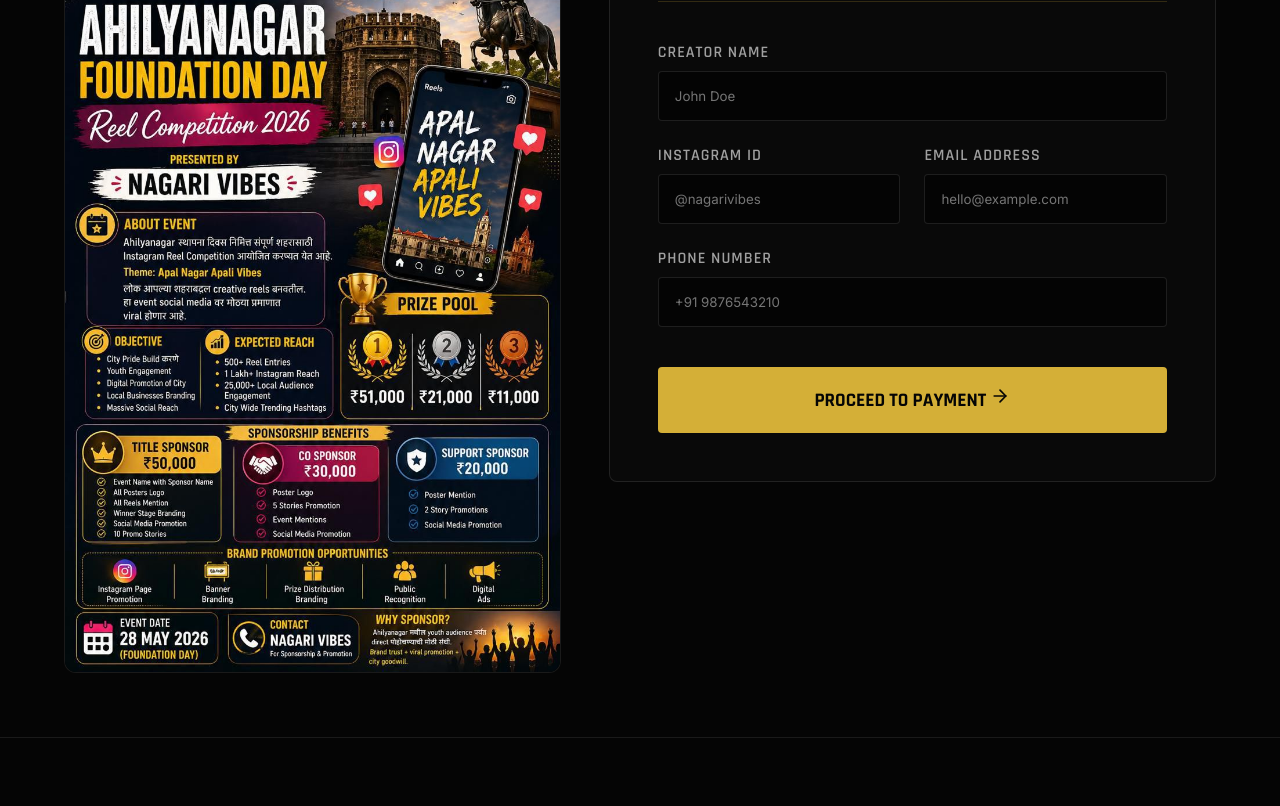
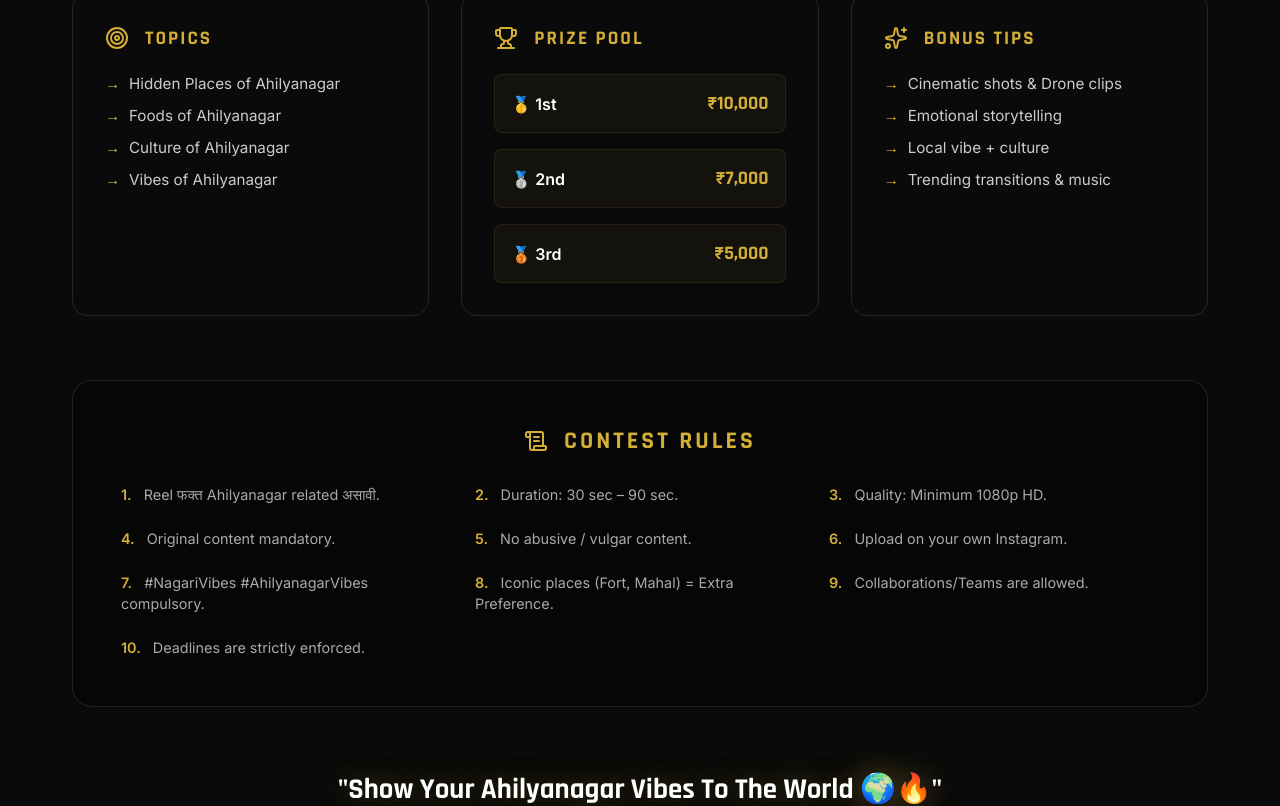
Before and after one commit to nagari-vibes/NagariVibes, a Next.js app: page /reels-competition in a window 1280 px wide. Shown: the part 420-1226 px from the top of the page. Built offline with nearby package versions, Linux system fonts and the light colour scheme; a web font is replaced by a local one.

Commit message:
UI: Add contest rules, prize pool, and topics to reels competition page

```diff
--- a/src/app/reels-competition/Competition.module.css
+++ b/src/app/reels-competition/Competition.module.css
@@ -404,3 +404,166 @@
   from { opacity: 0; transform: scale(0.9) translateY(20px); }
   to { opacity: 1; transform: scale(1) translateY(0); }
 }
+
+.contestOverview {
+  padding: 4rem 0;
+  background: rgba(255, 255, 255, 0.02);
+  border-top: 1px solid var(--glass-border);
+  border-bottom: 1px solid var(--glass-border);
+  margin-bottom: 4rem;
+}
+
+.infoGrid {
+  display: grid;
+  grid-template-columns: repeat(auto-fit, minmax(300px, 1fr));
+  gap: 2rem;
+  margin-bottom: 4rem;
+}
+
+.infoCard {
+  background: #0a0a0a;
+  padding: 2rem;
+  border-radius: 16px;
+  border: 1px solid var(--glass-border);
+  transition: transform 0.3s ease;
+}
+
+.infoCard:hover {
+  transform: translateY(-5px);
+  border-color: var(--primary);
+}
+
+.cardHeader {
+  display: flex;
+  align-items: center;
+  gap: 1rem;
+  margin-bottom: 1.5rem;
+  color: var(--primary);
+}
+
+.cardIcon {
+  width: 24px;
+  height: 24px;
+}
+
+.cardHeader h3 {
+  font-family: var(--font-heading);
+  font-size: 1.2rem;
+  letter-spacing: 2px;
+  margin: 0;
+}
+
+.topicList, .tipsList {
+  list-style: none;
+  padding: 0;
+  margin: 0;
+}
+
+.topicList li, .tipsList li {
+  color: #ccc;
+  margin-bottom: 0.8rem;
+  padding-left: 1.5rem;
+  position: relative;
+  font-size: 0.95rem;
+}
+
+.topicList li::before, .tipsList li::before {
+  content: "→";
+  position: absolute;
+  left: 0;
+  color: var(--primary);
+}
+
+.prizes {
+  display: flex;
+  flex-direction: column;
+  gap: 1rem;
+}
+
+.prizeItem {
+  display: flex;
+  justify-content: space-between;
+  align-items: center;
+  background: rgba(212, 175, 55, 0.05);
+  padding: 1rem;
+  border-radius: 8px;
+  border: 1px solid rgba(212, 175, 55, 0.1);
+}
+
+.rank {
+  font-weight: bold;
+  color: #fff;
+}
+
+.amount {
+  font-family: var(--font-heading);
+  color: var(--primary);
+  font-weight: 800;
+  font-size: 1.2rem;
+}
+
+.rulesSection {
+  background: rgba(0, 0, 0, 0.3);
+  padding: 3rem;
+  border-radius: 20px;
+  border: 1px solid var(--glass-border);
+}
+
+.rulesHeader {
+  display: flex;
+  align-items: center;
+  gap: 1rem;
+  margin-bottom: 2rem;
+  justify-content: center;
+  color: var(--primary);
+}
+
+.rulesHeader h2 {
+  font-family: var(--font-heading);
+  font-size: 1.5rem;
+  letter-spacing: 3px;
+  margin: 0;
+}
+
+.rulesGrid {
+  display: grid;
+  grid-template-columns: repeat(auto-fit, minmax(280px, 1fr));
+  gap: 1.5rem;
+}
+
+.rule {
+  color: #aaa;
+  font-size: 0.9rem;
+  line-height: 1.4;
+}
+
+.rule span {
+  color: var(--primary);
+  font-weight: bold;
+  margin-right: 0.5rem;
+}
+
+.finalCta {
+  margin-top: 4rem;
+  text-align: center;
+  font-family: var(--font-heading);
+  font-size: 1.8rem;
+  font-weight: 800;
+  color: #fff;
+  text-shadow: 0 0 30px var(--primary-glow);
+  padding: 0 1rem;
+}
+
+@media (max-width: 768px) {
+  .finalCta {
+    font-size: 1.2rem;
+  }
+
+  .rulesSection {
+    padding: 1.5rem;
+  }
+
+  .contestOverview {
+    padding: 2rem 0;
+  }
+}
--- a/src/app/reels-competition/page.tsx
+++ b/src/app/reels-competition/page.tsx
@@ -1,7 +1,7 @@
 'use client';
 
 import { useState } from 'react';
-import { Upload, CheckCircle, AlertCircle, Video, ArrowRight, CreditCard, QrCode } from 'lucide-react';
+import { Upload, CheckCircle, AlertCircle, Video, ArrowRight, CreditCard, QrCode, Trophy, Target, ScrollText, Sparkles } from 'lucide-react';
 import Header from '@/components/Header';
 import Footer from '@/components/Footer';
 import styles from './Competition.module.css';
@@ -135,6 +135,82 @@
         </div>
       </div>
 
+      <div className={styles.contestOverview}>
+        <div className="container">
+          <div className={styles.infoGrid}>
+            <div className={styles.infoCard}>
+              <div className={styles.cardHeader}>
+                <Target className={styles.cardIcon} />
+                <h3>TOPICS</h3>
+              </div>
+              <ul className={styles.topicList}>
+                <li>Hidden Places of Ahilyanagar</li>
+                <li>Foods of Ahilyanagar</li>
+                <li>Culture of Ahilyanagar</li>
+                <li>Vibes of Ahilyanagar</li>
+              </ul>
+            </div>
+
+            <div className={styles.infoCard}>
+              <div className={styles.cardHeader}>
+                <Trophy className={styles.cardIcon} />
+                <h3>PRIZE POOL</h3>
+              </div>
+              <div className={styles.prizes}>
+                <div className={styles.prizeItem}>
+                  <span className={styles.rank}>🥇 1st</span>
+                  <span className={styles.amount}>₹10,000</span>
+                </div>
+                <div className={styles.prizeItem}>
+                  <span className={styles.rank}>🥈 2nd</span>
+                  <span className={styles.amount}>₹7,000</span>
+                </div>
+                <div className={styles.prizeItem}>
+                  <span className={styles.rank}>🥉 3rd</span>
+                  <span className={styles.amount}>₹5,000</span>
+                </div>
+              </div>
+            </div>
+
+            <div className={styles.infoCard}>
+              <div className={styles.cardHeader}>
+                <Sparkles className={styles.cardIcon} />
+                <h3>BONUS TIPS</h3>
+              </div>
+              <ul className={styles.tipsList}>
+                <li>Cinematic shots & Drone clips</li>
+                <li>Emotional storytelling</li>
+                <li>Local vibe + culture</li>
+                <li>Trending transitions & music</li>
+              </ul>
+            </div>
+          </div>
+
+          <div className={styles.rulesSection}>
+            <div className={styles.rulesHeader}>
+              <ScrollText />
+              <h2>CONTEST RULES</h2>
+            </div>
+            <div className={styles.rulesGrid}>
+              <div className={styles.rule}><span>1.</span> Reel फक्त Ahilyanagar related असावी.</div>
+              <div className={styles.rule}><span>2.</span> Duration: 30 sec – 90 sec.</div>
+              <div className={styles.rule}><span>3.</span> Quality: Minimum 1080p HD.</div>
+              <div className={styles.rule}><span>4.</span> Original content mandatory.</div>
+              <div className={styles.rule}><span>5.</span> No abusive / vulgar content.</div>
+              <div className={styles.rule}><span>6.</span> Upload on your own Instagram.</div>
+              <div className={styles.rule}><span>7.</span> #NagariVibes #AhilyanagarVibes compulsory.</div>
+              <div className={styles.rule}><span>8.</span> Iconic places (Fort, Mahal) = Extra Preference.</div>
+              <div className={styles.rule}><span>9.</span> Collaborations/Teams are allowed.</div>
+              <div className={styles.rule}><span>10.</span> Deadlines are strictly enforced.</div>
+            </div>
+          </div>
+
+          <div className={styles.finalCta}>
+            "Show Your Ahilyanagar Vibes To The World 🌍🔥"
+          </div>
+        </div>
+      </div>
+
       <div className={styles.splitLayout}>
         <div className={styles.promoImageWrapper}>
           <img
```
